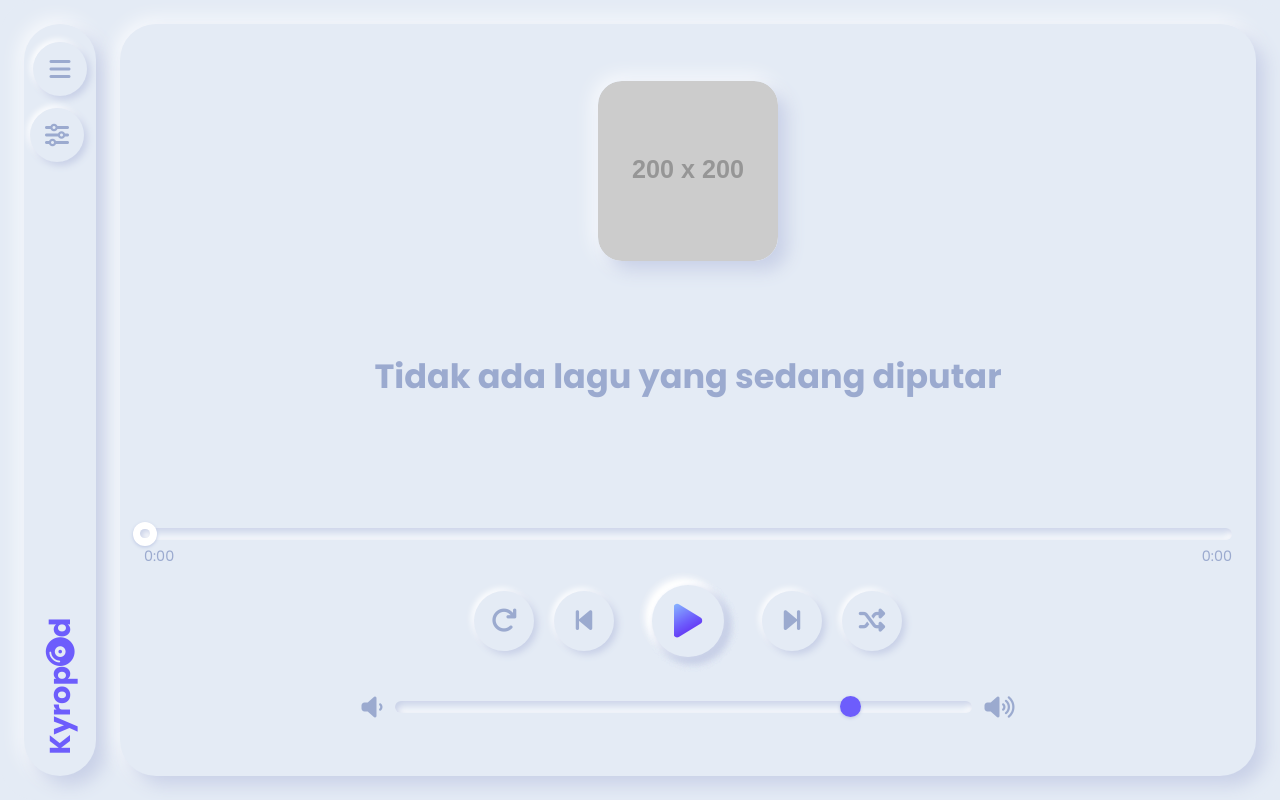
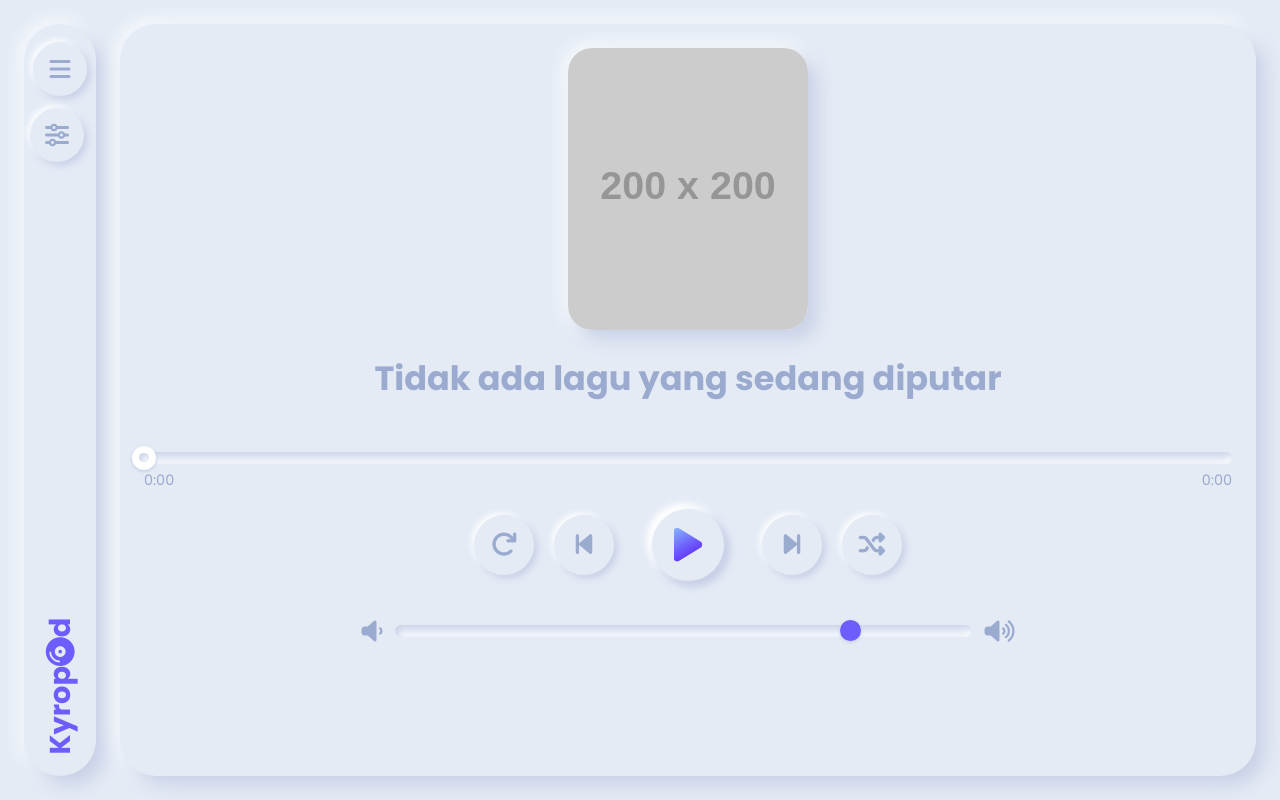
Before and after one commit to syahdafahreza/KyroPod, a PHP site: page / in a window 1280 px wide. Run offline with PHP 8.4, Linux system fonts and the light colour scheme; grey boxes labelled with a size stand in for pictures from a placeholder-image service; some libraries are stand-ins or nearby versions.

Commit message:
Polishing...

```diff
--- a/index.html
+++ b/index.html
@@ -955,7 +955,7 @@
                         <div className="album-art-wrapper">
                             <img src={albumArtUrl} alt="Album Art" className="album-art" onError={(e) => { e.target.onerror = null; e.target.src = "https://placehold.co/200x200/bec8e4/9baacf?text=No+Art"; }} />
                         </div>
-                        <div className="song-info">
+                        <div className="song-info mt-2">
                             <h2 className={`song-title ${isTitleOverflowing ? "is-scrolling" : ""}`} ref={titleRef} title={songTitle}>
                                 <span>{songTitle}{isTitleOverflowing && (<><span className="inline-block" style={{ width: `${gapPixels}px`, display: "inline-block", }}></span>{songTitle}</>)}</span>
                             </h2>
@@ -968,8 +968,8 @@
                             <div className="slider">
                                 <div className="slider__box" ref={sliderBoxRef}>
                                     <input type="range" min="0" max={duration || 0} value={currentTime} onChange={handleProgressBarChange} className="progress-slider" disabled={playlist.length === 0} />
-                                    <span className="slider__btn" style={{ left: `calc(${thumbLeft}% - 1%)` }} ></span>
-                                    <span className="slider__color" style={{ width: `calc(${colorWidth}% + 1%)` }} ></span>
+                                    <span className="slider__btn" style={{ left: `calc(${thumbLeft}% - 12px)` }} ></span>
+                                    <span className="slider__color" style={{ width: `calc(${colorWidth}% + 10px)` }} ></span>
                                 </div>
                                 <div className="time-display">
                                     <span>{formatTime(currentTime)}</span>
--- a/themes/neuromorphic.css
+++ b/themes/neuromorphic.css
@@ -586,7 +586,10 @@ html {
   display: flex;
   flex-direction: column;
   align-items: center;
-  justify-content: space-around;
+  /* Make sure these are updated from previous responses */
+  justify-content: flex-start; /* Changed to flex-start */
+  gap: 1.5rem; /* Added gap */
+
   padding: 2rem;
   position: relative;
   flex: 1;
@@ -597,19 +600,23 @@ html {
 }
 
 .album-art-wrapper {
-  width: 15rem;
-  height: 15rem;
+  max-width: 20rem; /* Keeps it from getting too big */
+  width: 100%; /* Makes it responsive up to max-width */
+  height: 40%;
+  padding-bottom: 0; /* 1:1 aspect ratio */
+  position: relative;
   border-radius: 2rem;
   box-shadow: 0.8rem 0.8rem 1.4rem var(--greyLight-2),
     -0.2rem -0.2rem 1.8rem var(--white);
-  display: flex;
-  justify-content: center;
-  align-items: center;
   overflow: hidden;
-  margin-bottom: 2rem;
+  /* Ensure margin-bottom is removed or commented out here */
+  /* margin-bottom: 2rem; /* Original - should be gone */
 }
 
 .album-art {
+  position: absolute;
+  top: 0;
+  left: 0;
   width: 100%;
   height: 100%;
   object-fit: cover;
@@ -632,16 +639,70 @@ html {
   margin-bottom: 0.5rem;
   white-space: nowrap;
   overflow: hidden;
-  text-overflow: ellipsis;
+  text-overflow: ellipsis; /* Default for non-scrolling overflow */
   position: relative;
   --marquee-duration: 0s;
   --marquee-distance: 0px;
   width: 100%;
   max-width: 100%;
-}
-
+  /* Always reserve space for both potential gradients */
+  padding-left: 30px;
+  padding-right: 30px;
+}
+
+/* Base styles for both gradients, initially hidden by default unless explicitly made visible */
+.song-title::before,
+.song-title::after {
+  content: "";
+  position: absolute;
+  top: 0;
+  height: 100%;
+  width: 30px; /* Width of the fade */
+  pointer-events: none;
+  z-index: 2;
+  opacity: 0; /* Initially hidden */
+  transition: opacity 0.3s ease-in-out; /* Smooth transition */
+}
+
+/* Left gradient positioning */
+.song-title::before {
+  left: 0;
+  background: linear-gradient(
+    to left,
+    rgba(228, 235, 245, 0) 0%,
+    var(--neumorphic-base) 100%
+  );
+}
+
+/* Right gradient positioning */
+.song-title::after {
+  right: 0;
+  background: linear-gradient(
+    to right,
+    rgba(228, 235, 245, 0) 0%,
+    var(--neumorphic-base) 100%
+  );
+}
+
+/* When NOT scrolling (text is static, potentially ellipsized) */
+.song-title:not(.is-scrolling) {
+  text-overflow: ellipsis; /* Ensure ellipsis is applied */
+}
+
+/* Only show right gradient when not scrolling (because text-overflow: ellipsis covers the end) */
+.song-title:not(.is-scrolling)::after {
+  opacity: 1; /* Show right gradient */
+}
+
+/* When SCROLLING */
 .song-title.is-scrolling {
-  text-overflow: clip;
+  text-overflow: clip; /* Clip content for smooth scrolling */
+}
+
+/* Both gradients should be visible when scrolling */
+.song-title.is-scrolling::before,
+.song-title.is-scrolling::after {
+  opacity: 1; /* Show both gradients */
 }
 
 .song-title.is-scrolling span {
@@ -657,33 +718,80 @@ html {
   }
 
   5% {
+    /* Stay at start for a short delay */
     transform: translateX(0);
   }
 
   95% {
+    /* Move to the end */
     transform: translateX(var(--marquee-distance));
   }
 
   100% {
+    /* Instantly jump back for infinite loop */
     transform: translateX(var(--marquee-distance));
   }
 }
 
+/* Apply similar logic to song-artist */
 .song-artist {
   font-size: 1.6rem;
   color: var(--greyLight-3);
   white-space: nowrap;
   overflow: hidden;
-  text-overflow: ellipsis;
+  text-overflow: ellipsis; /* Default for non-scrolling overflow */
   max-width: 100%;
   position: relative;
-}
-
-.song-artist span {
-  display: inline-block;
-  white-space: nowrap;
-  animation: marquee-artist var(--marquee-duration, 0s) linear infinite;
-  animation-play-state: paused;
+  padding-left: 30px;
+  padding-right: 30px;
+}
+
+.song-artist::before,
+.song-artist::after {
+  content: "";
+  position: absolute;
+  top: 0;
+  height: 100%;
+  width: 30px;
+  pointer-events: none;
+  z-index: 2;
+  opacity: 0;
+  transition: opacity 0.3s ease-in-out;
+}
+
+.song-artist::before {
+  left: 0;
+  background: linear-gradient(
+    to left,
+    rgba(228, 235, 245, 0) 0%,
+    var(--neumorphic-base) 100%
+  );
+}
+
+.song-artist::after {
+  right: 0;
+  background: linear-gradient(
+    to right,
+    rgba(228, 235, 245, 0) 0%,
+    var(--neumorphic-base) 100%
+  );
+}
+
+.song-artist:not(.is-scrolling-artist) {
+  text-overflow: ellipsis;
+}
+
+.song-artist:not(.is-scrolling-artist)::after {
+  opacity: 1;
+}
+
+.song-artist.is-scrolling-artist {
+  text-overflow: clip;
+}
+
+.song-artist.is-scrolling-artist::before,
+.song-artist.is-scrolling-artist::after {
+  opacity: 1;
 }
 
 .song-artist.is-scrolling-artist span {
@@ -815,7 +923,8 @@ html {
   align-items: center;
   font-size: 1.2rem;
   color: var(--primary);
-  box-shadow: 0.3rem 0.3rem 0.6rem var(--greyLight-2), -0.2rem -0.2rem 0.5rem var(--white);
+  box-shadow: 0.3rem 0.3rem 0.6rem var(--greyLight-2),
+    -0.2rem -0.2rem 0.5rem var(--white);
   opacity: 0;
   transition: opacity 0.3s ease;
   white-space: nowrap;
@@ -1004,6 +1113,12 @@ html {
 
 @keyframes waves {
   0% {
+    transform: scale(1);
+    opacity: 0;
+    animation-timing-function: ease-in-out;
+    /* Apply to keyframes for smoother transitions between states */
+  }
+  10% {
     transform: scale(1);
     opacity: 1;
     animation-timing-function: ease-in-out;
```
